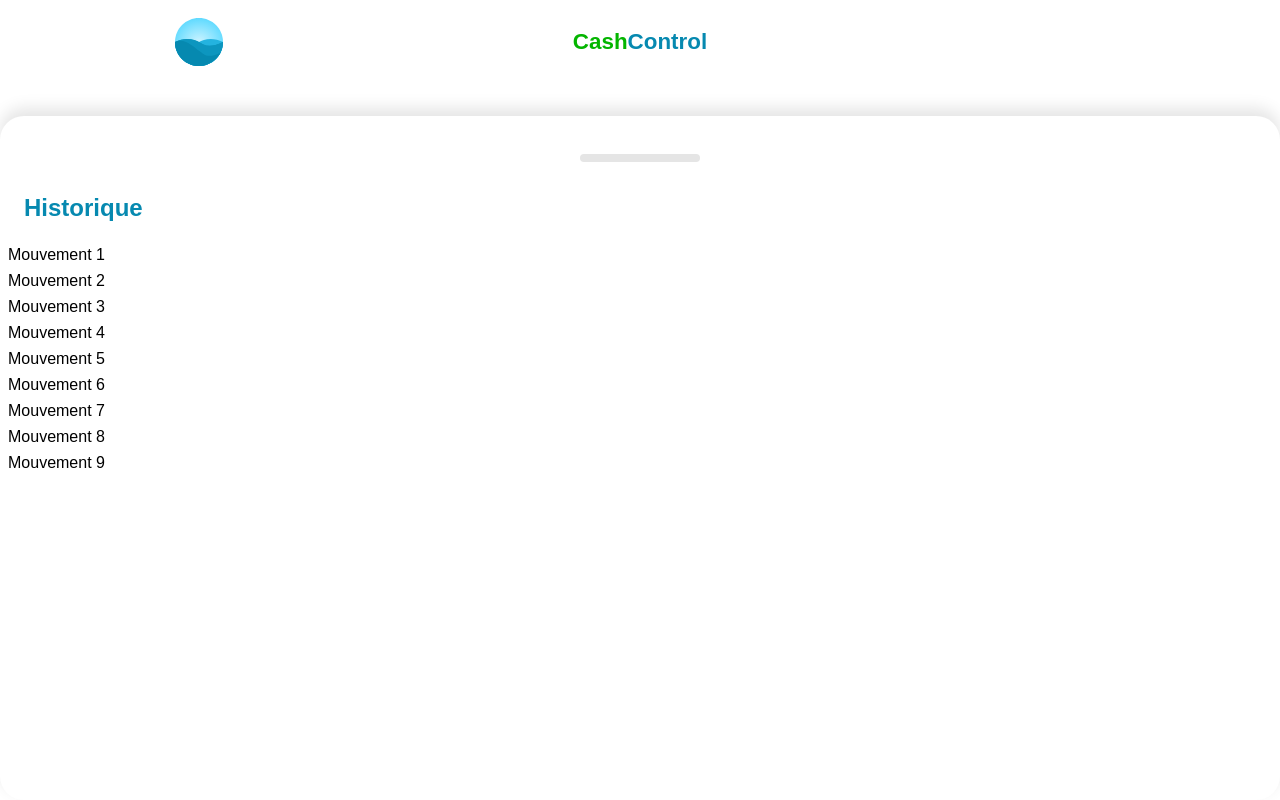
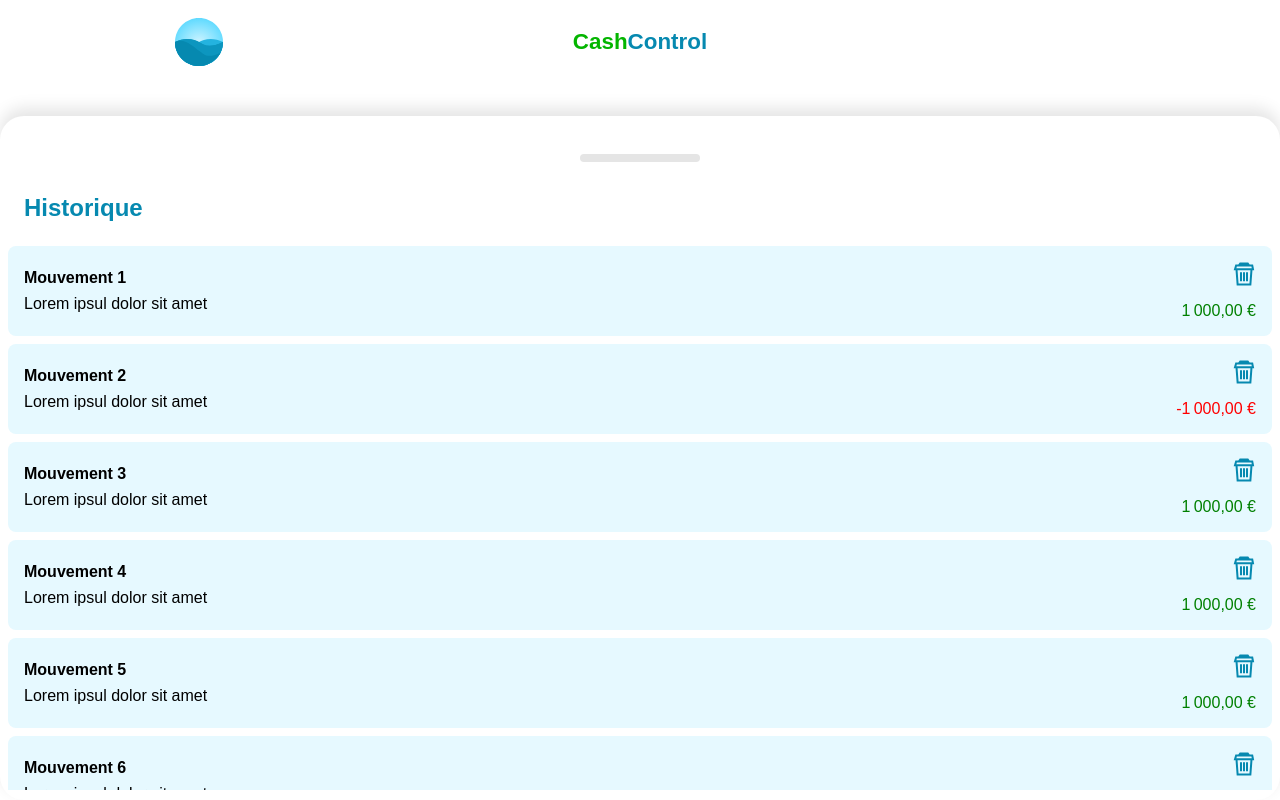
Before and after one commit to kelsuarez/cashcontrol, a Vue app: page / in a window 1280 px wide. Both pictures are taken after a click on the element 640 px from the left and 758 px from the top of the page. Built offline with nearby package versions, Linux system fonts and the light colour scheme.

Commit message:
color - movements

```diff
--- a/src/components/Home.vue
+++ b/src/components/Home.vue
@@ -52,7 +52,7 @@
                 id: 1,
                 title: "Mouvement 2",
                 description: "Lorem ipsul dolor sit amet",
-                amount: 1000,
+                amount: -1000,
             }, {
                 id: 2,
                 title: "Mouvement 3",
--- a/src/components/Movements/Index.vue
+++ b/src/components/Movements/Index.vue
@@ -3,9 +3,13 @@
       <h2 class="title">Historique</h2>
       <div class="content">
         <Movement
-          v-for="movement in movements"
-          :key="movement.id"
-          :title="movement.title"
+          v-for="{ id, title, description, amount } in movements"
+          :key="id"
+          :id="id"
+          :title="title"
+          :description="description"
+          :amount="amount"
+          @remove="remove"
         />
       </div>
     </div>
@@ -23,6 +27,11 @@
 });
 
 const { movements } = toRefs(props);
+
+const remove = (id) => {
+  console.log("remove", id);
+};
+
 </script>
 
 <style scoped>
--- a/src/components/Movements/Movement.vue
+++ b/src/components/Movements/Movement.vue
@@ -1,15 +1,93 @@
 <template>
-    <div class="movement">{{ title }}</div>
+    <div class="movement">
+        <div class="content">
+            <h4>{{ title }}</h4>
+            <p>{{ description }}</p>
+        </div>
+        <div class="action">
+            <img src="@/assets/trash-icon_5de37388-586f-4cb9-8ba9-1fabd994cb28.svg" alt="Trash" @click="remove"/>
+            <p :class="{
+              'red': isNegative,
+              'green': !isNegative
+            }">{{ amountCurrency }}</p>
+        </div>
+    </div>
 </template>
 
 <script setup>
-import { toRefs, defineProps } from 'vue';
+import { toRefs, defineProps, defineEmits, computed } from 'vue';
+
+const currencyFormater = new Intl.NumberFormat(("fr-FR"), {
+  style: "currency",
+  currency: "EUR"
+});
 
 const props = defineProps({
+    id: {
+        type: Number,
+    },
     title: {
         type: String,
-    }
+    },
+    description: {
+        type: String,
+    },
+    amount: {
+        type: Number,
+    },
 });
 
-const { title } = toRefs(props);
+const { id, title, description, amount } = toRefs(props);
+
+const amountCurrency = computed(
+  () => currencyFormater.format(amount.value)
+);
+
+const isNegative = computed (() => amount.value < 0);
+
+const emit = defineEmits(["remove"]);
+
+const remove = () => {
+    emit("remove", id.value);
+}
+
 </script>
+
+<style scoped>
+.movement {
+  display: flex;
+  justify-content: space-between;
+  align-items: center;
+  width: 100%;
+  padding: 16px;
+  background-color: #e6f9ff;
+  border-radius: 8px;
+  box-sizing: border-box;
+}
+.movement .content {
+  width: 100%;
+}
+.movement .action {
+  display: flex;
+  justify-content: space-between;
+  align-items: flex-end;
+  flex-direction: column;
+}
+h4,
+p {
+  margin: 0;
+  padding: 0;
+}
+h4 {
+  margin-bottom: 8px;
+}
+.movement .action img {
+  margin-bottom: 16px;
+}
+.red {
+    color: red;
+}
+.green {
+    color: green;
+}
+</style>
```
